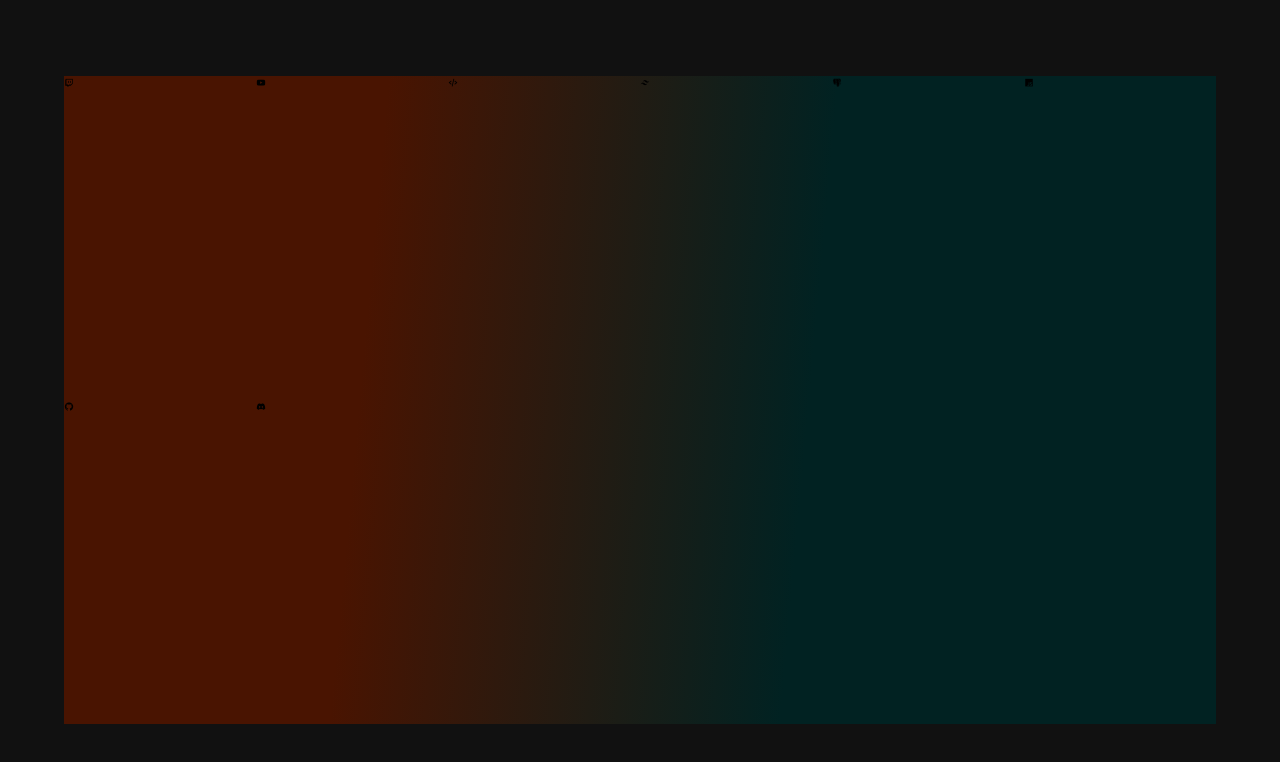
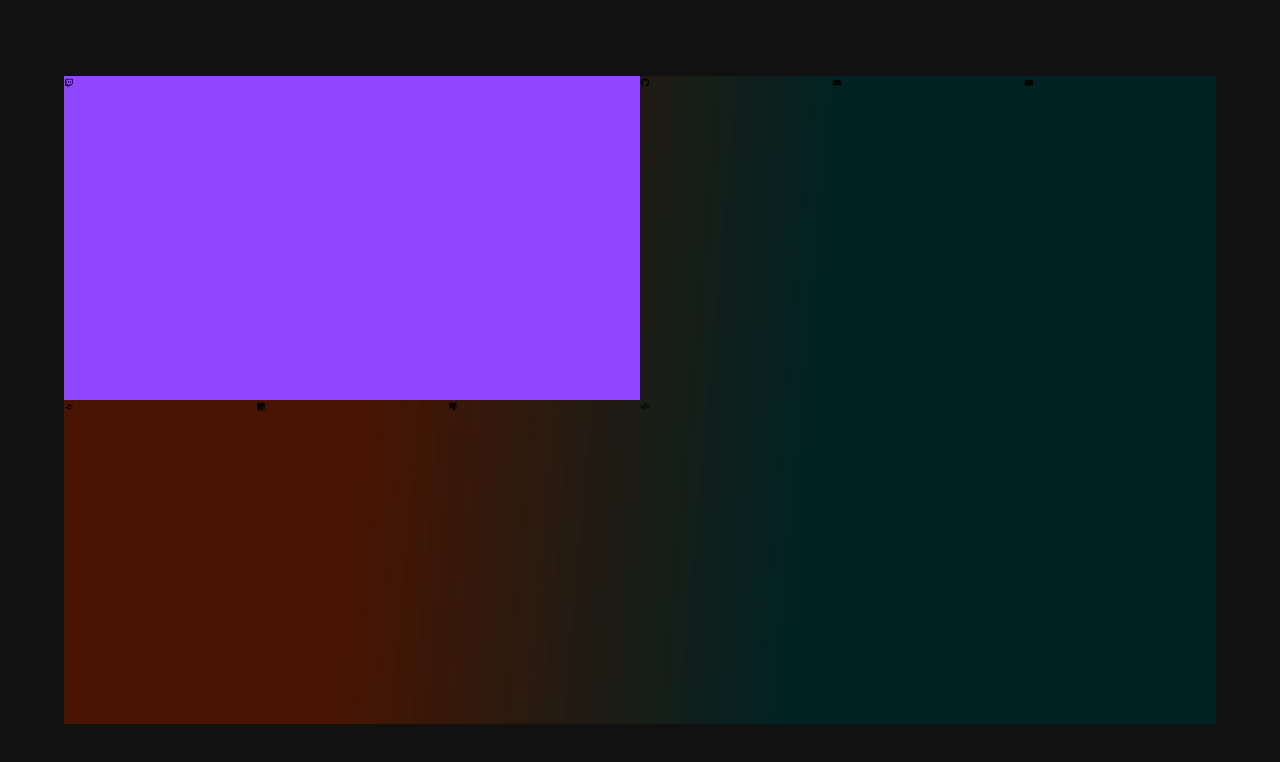
Before and after one commit to Nimira43/Albion-Tours, a plain HTML site: page index.html in a window 1280 px wide. Drawn offline with nearby package versions, Linux system fonts and the light colour scheme.

Commit message:
Styled box class and first box. Rearranged boxs in HTML

```diff
--- a/index.html
+++ b/index.html
@@ -16,25 +16,25 @@
         <i class='bx bxl-twitch'></i>
       </div>
       <div class="box box-2">
+        <i class='bx bxl-github'></i>
+      </div>
+      <div class="box box-3">
+        <i class='bx bxl-discord-alt'></i>
+      </div>
+      <div class="box box-4">
         <i class='bx bxl-youtube'></i>
       </div>
-      <div class="box box-3">
-        <i class='bx bx-code-alt'></i>
-      </div>
-      <div class="box box-4">
+      <div class="box box-5">
         <i class='bx bxl-tailwind-css'></i>
-      </div>
-      <div class="box box-5">
-        <i class='bx bxl-postgresql'></i>
       </div>
       <div class="box box-6">
         <i class='bx bxl-javascript'></i>
       </div>
       <div class="box box-7">
-        <i class='bx bxl-github'></i>
+        <i class='bx bxl-postgresql'></i>
       </div>
       <div class="box box-8">
-        <i class='bx bxl-discord-alt'></i>
+        <i class='bx bx-code-alt'></i>
       </div>
     </div>
   </div>
--- a/styles.css
+++ b/styles.css
@@ -44,3 +44,14 @@ html {
   display: grid;
   grid-template-columns: repeat(6, 1fr);
 }
+
+.box {
+  position: relative;
+  cursor: pointer;
+}
+
+.box-1 {
+  grid-column: 1 / 4;
+  grid-row: 1 / 2;
+  background-color: var(--twitch)
+}
```
